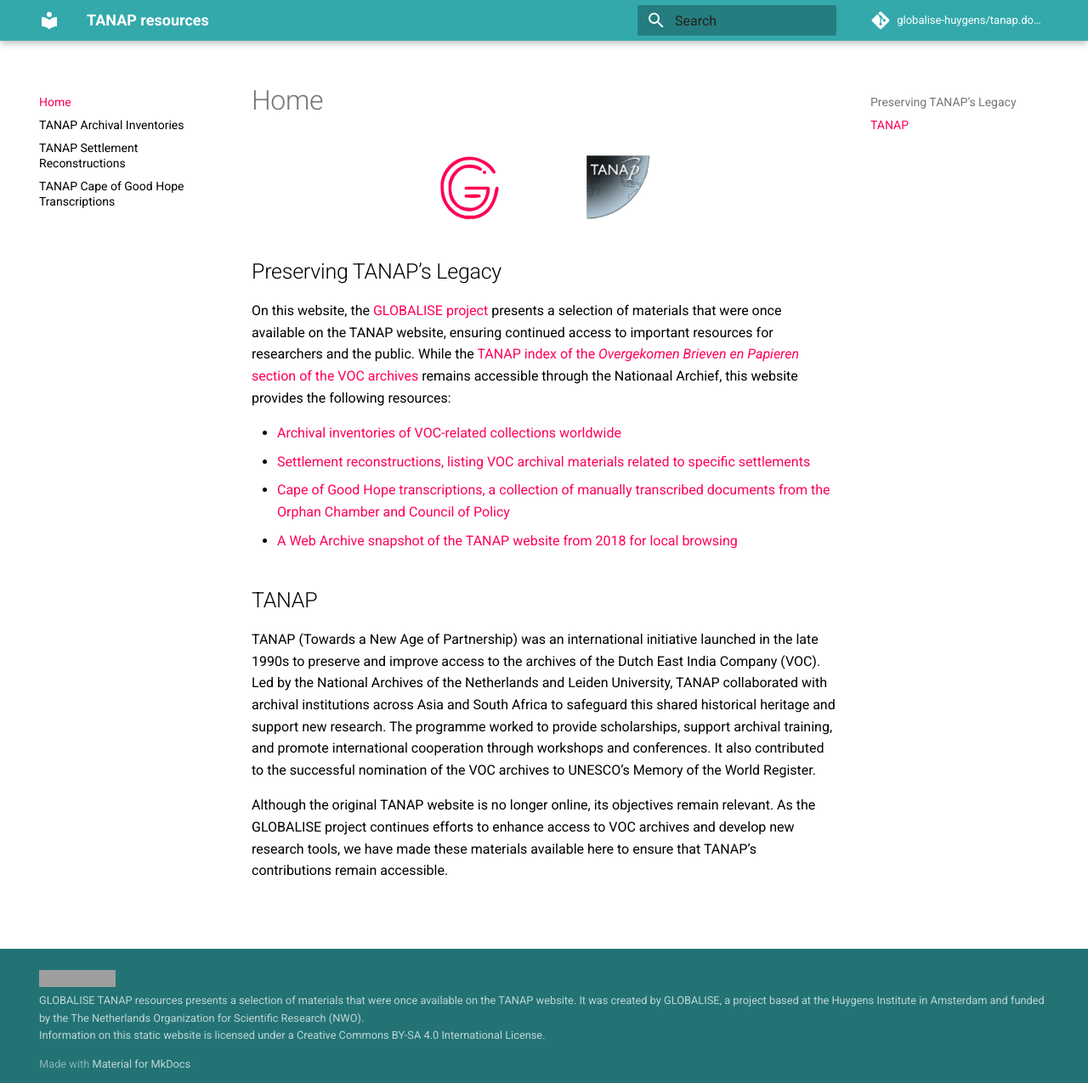
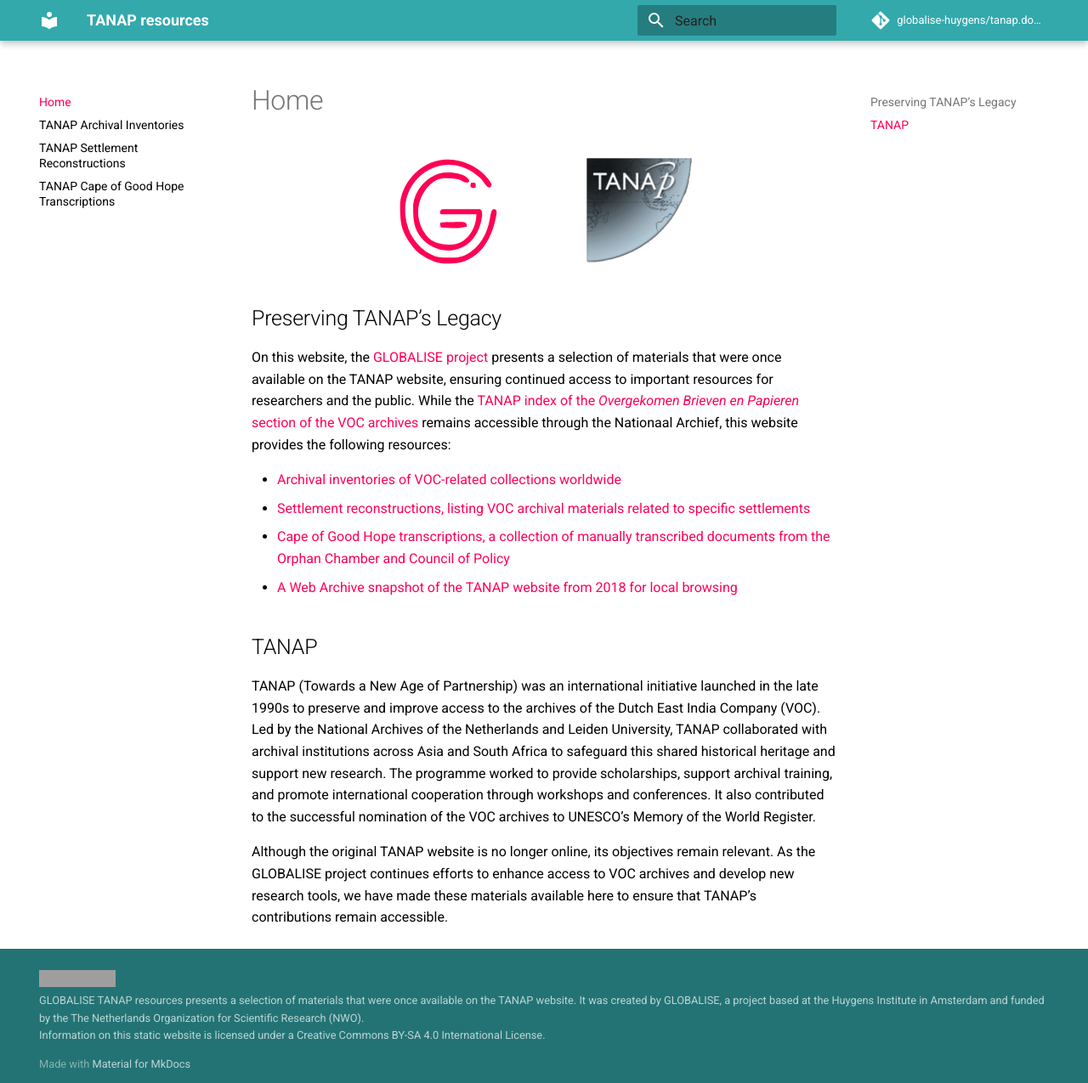
Before and after one commit to globalise-huygens/tanap.docs.globalise.huygens.knaw.nl, an MkDocs documentation site: the page built from docs/index.md, in a window 1280 px wide and 1275 px high. Shown: the whole window at 85% size. Built offline with MkDocs 1.6.1 and Material for MkDocs 9.7.7, drawn with Linux system fonts in a browser that asks for light colours; comment, search, counter and statistics services are not loaded; grey boxes are pictures that could not be loaded.

Commit message:
Update index.md

```diff
--- a/docs/index.md
+++ b/docs/index.md
@@ -7,8 +7,8 @@
 
 <!-- ![GLOBALISE G](static/img/logo/globalise_g.svg) -->
 <p style="display: flex; justify-content: center; align-items: center; gap: 100px; text-align: center;">
-    <img src="static/img/logo/globalise_g.svg" alt="GLOBALISE Logo" style="width: 30%; max-width: 75px;">
-    <img src="static/img/logo/tanap.png" alt="TANAP Logo" style="width: 30%; max-width: 75px;">
+    <img src="static/img/logo/globalise_g.svg" alt="GLOBALISE Logo" style="width: 30%; max-width: 125px;">
+    <img src="static/img/logo/tanap.png" alt="TANAP Logo" style="width: 30%; max-width: 125px;">
 </p>
 
 ## Preserving TANAP’s Legacy
```
